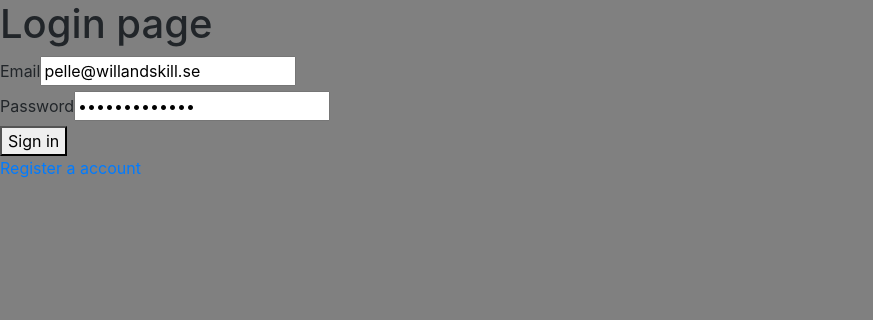
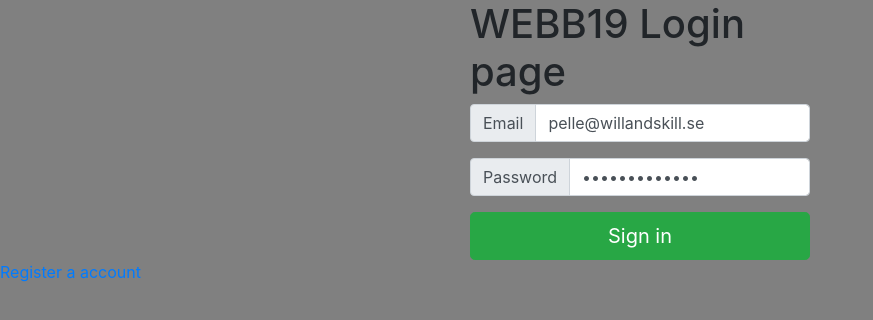
Before and after one commit to KaptenAlex/forum_task, a Next.js app: page / in a window 1280 px wide. Shown: the top 320 px of the page, without its empty margins (0-873 px from the left). Built offline with nearby package versions, Linux system fonts and the light colour scheme.

Commit message:
Updated styling on LoginComponent.jsx

```diff
--- a/components/LoginComponent.jsx
+++ b/components/LoginComponent.jsx
@@ -12,8 +12,8 @@ export default function LoginComponent() {
         password: 'pellesvanslos'
     })
 
-    useEffect( () => {
-        if(authKit.getLocalStorageToken()) {
+    useEffect(() => {
+        if (authKit.getLocalStorageToken()) {
             router.push('/home')
         }
     }, [])
@@ -37,24 +37,31 @@ export default function LoginComponent() {
     }
 
     return (
-        <div>
-            <h1>Login page</h1>
-            <div>
-                <form method="POST" onSubmit={SignInUser}>
-                    <div>
-                        <label>Email</label>
+        <div className="container">
+            <div className="d-flex justify-content-center">
+                <div className="col-lg-4">
+                    <h1>WEBB19 Login page</h1>
+                    <form className="" method="POST" onSubmit={SignInUser}>
+                        <div className="input-group mb-3">
+                            <div className="input-group-prepend">
+                                <span className="input-group-text">Email</span>
+                            </div>
                             <input
                                 type="email"
+                                className="form-control"
                                 name="email"
                                 placeholder="Email"
                                 onChange={updateLoginPayload}
                                 value={loginPayload.email}
                             />
                         </div>
-                    <div>
-                        <label>Password</label>
+                        <div className="input-group mb-3">
+                        <div className="input-group-prepend">
+                                <span className="input-group-text">Password</span>
+                            </div>
                             <input
                                 type="password"
+                                className="form-control"
                                 name="password"
                                 placeholder="Password"
                                 onChange={updateLoginPayload}
@@ -63,16 +70,17 @@ export default function LoginComponent() {
                         </div>
 
                         {!loginStatus && (
-                        <div>
-                            <p style={{backgroundColor: "red"}}>Unable to log in with provided credentials</p>
+                            <div className="alert alert-danger">
+                                Unable to log in with provided credentials
                             </div>
                         )}
 
                         <div>
-                        <button type="submit">Sign in</button>
+                            <button className="btn btn-success btn-lg btn-block" type="submit">Sign in</button>
                         </div>
                     </form>
                 </div>
             </div>
+        </div>
     )
 }
```
Lines whose indentation alone changed are shown as unchanged.
